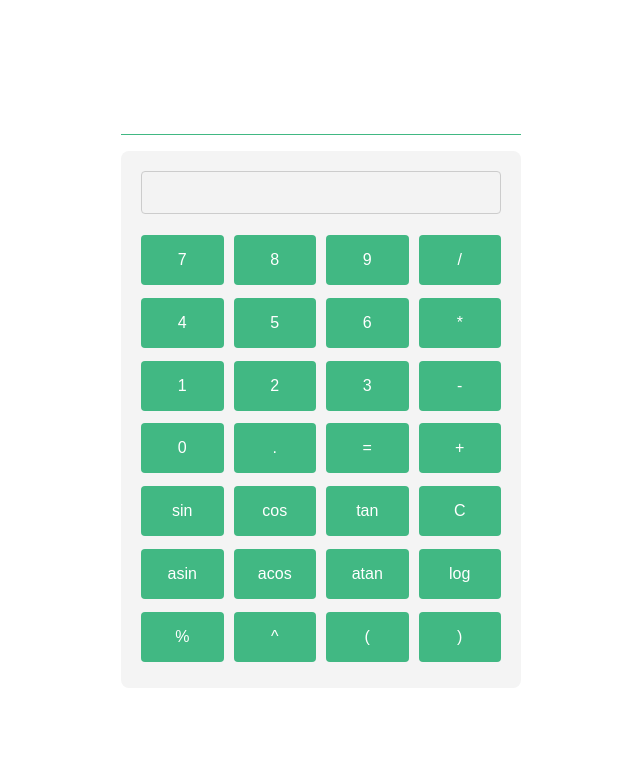
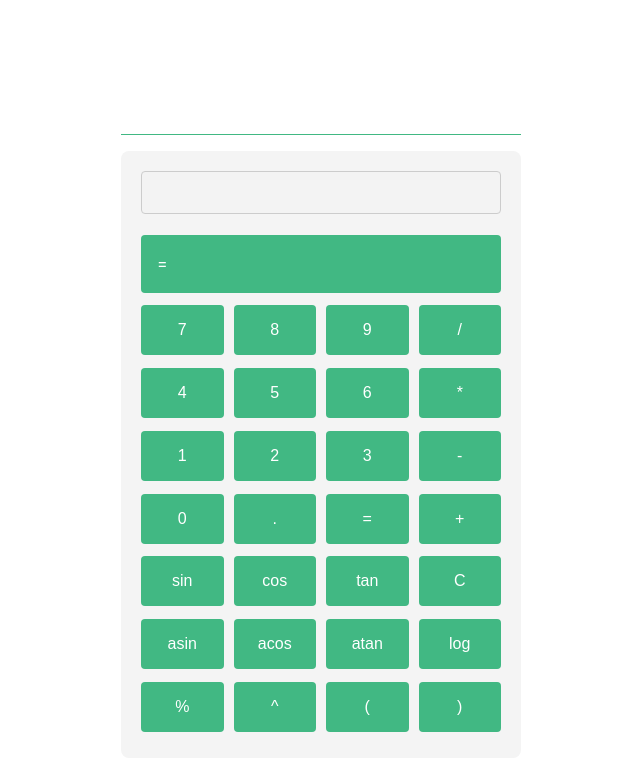
Before and after one commit to pedrohenrique11/calculadora_aritmetica, a Vue app: page / in a window 1280 px wide. Shown: the top 770 px of the page, without its empty margins (319-959 px from the left). Built offline with nearby package versions, Linux system fonts and the light colour scheme.

Commit message:
feat: add new result section

```diff
--- a/src/components/TheCalculator.vue
+++ b/src/components/TheCalculator.vue
@@ -10,6 +10,20 @@ export default {
         ['/', '*', '-', '+', 'C', 'log', ')'],
       ],
     };
+  },
+  computed: {
+    computedResult() {
+      if(this.expression == '') {
+        return " "
+      }
+      else {
+        try {
+          return eval(this.expression).toString();
+        } catch (error) {
+          return 'Erro';
+        }
+      }
+    },
   },
   methods: {
     handleButtonClick(button) {
@@ -160,6 +174,7 @@ export default {
 <template>
   <div class="calculator">
     <input v-model="expression" type="text" disabled>
+    <div class="result"> = {{ computedResult }}</div>
     <div class="buttons">
       <div v-for="row in buttons" :key="row">
         <button v-for="button in row" :key="button" @click="handleButtonClick(button)">
@@ -178,7 +193,18 @@ export default {
   border-radius: 8px;
   padding: 20px;
 }
-
+.result {
+  width: 100%;
+  padding: 1rem;
+  margin: 0.4rem 0;
+  font-size: 16px;
+  border: none;
+  border-radius: 4px;
+  cursor: pointer;
+  background-color: #41b883;
+  color: white;
+  transition: background-color 0.3s;
+}
 input {
   width: 100%;
   padding: 10px;
```
